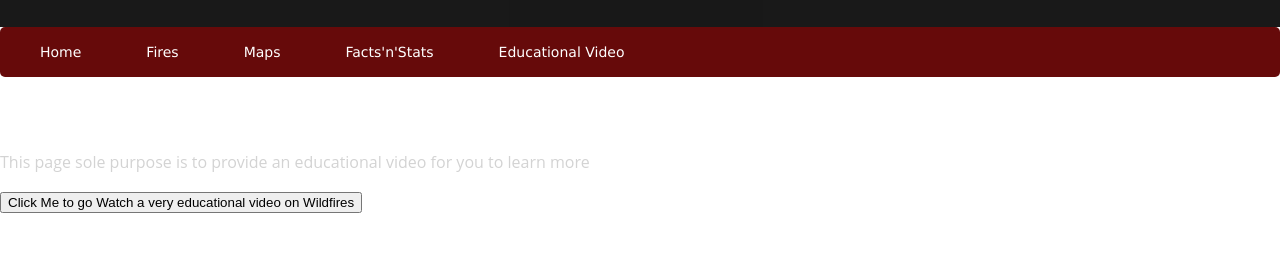
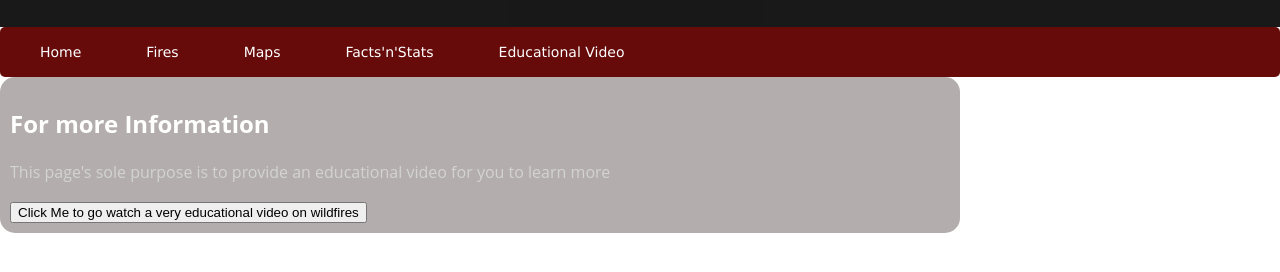
Before and after one commit to brjackson1/brjackson1.github.io, a plain HTML site: page html/Page8.html in a window 1280 px wide. Shown: the part 132-404 px from the top of the page. Drawn offline with Linux system fonts and the light colour scheme.

Commit message:
minor editing, final update

```diff
--- a/CSS/assign3.css
+++ b/CSS/assign3.css
@@ -145,10 +145,11 @@ p {
   font-size: 16px;
   line-height: 1.5;
 }
-
+/*
 header1 {
   position: absolute;
   text-align: center;
   background-color: black;
 padding-bottom: 380px;
 }
+*/
--- a/html/Page8.html
+++ b/html/Page8.html
@@ -8,8 +8,6 @@
    <link rel="stylesheet" href="/CSS/assign3.css">
 
    <title>California Fires</title>
-<html>
-<body>
 </head>
 <body>
 <div class="header2">
@@ -25,7 +23,6 @@
          <li><a href='/html/index.html'><span>Kincade</span></a></li>
          <li><a href='/html/Page2.html'><span>Maria</span></a></li>
          <li><a href='/html/page3.html'><span>Mendocino Complex</span></a></li>
-
       </ul>
       <li class='active'><a href='/html/map1.html'><span>Maps</span></a>
       <li class='active'><a href='/html/FactsLinks.html'><span>Facts'n'Stats</span></a>
@@ -34,16 +31,18 @@
 </ul>
 </div>
 <!--Ramon Boyce--->
+<div class="colunm left"></div>
+<div class="column right">
    <h2>For more Information</h2>
-<p>This page sole purpose is to provide an educational video for you to learn more</p>
+   <p>This page's sole purpose is to provide an educational video for you to learn more</p>
 
-<button onclick="mybutton()">Click Me to go Watch a very educational video on Wildfires</button>
+   <button onclick="mybutton()">Click Me to go watch a very educational video on wildfires</button>
 
    <script>
    function mybutton() {
       location.replace("https://www.youtube.com/watch?v=gxt7L4x_NQo")
    }
    </script>
-
+</div>
 </body>
 </html>
```
Also changed, not shown: html/FactsLinks.html (+1 -0 lines), html/Page2.html (+0 -1 lines), html/page3.html (+0 -1 lines), index.html (+0 -1 lines). Lines whose indentation alone changed are shown as unchanged.
